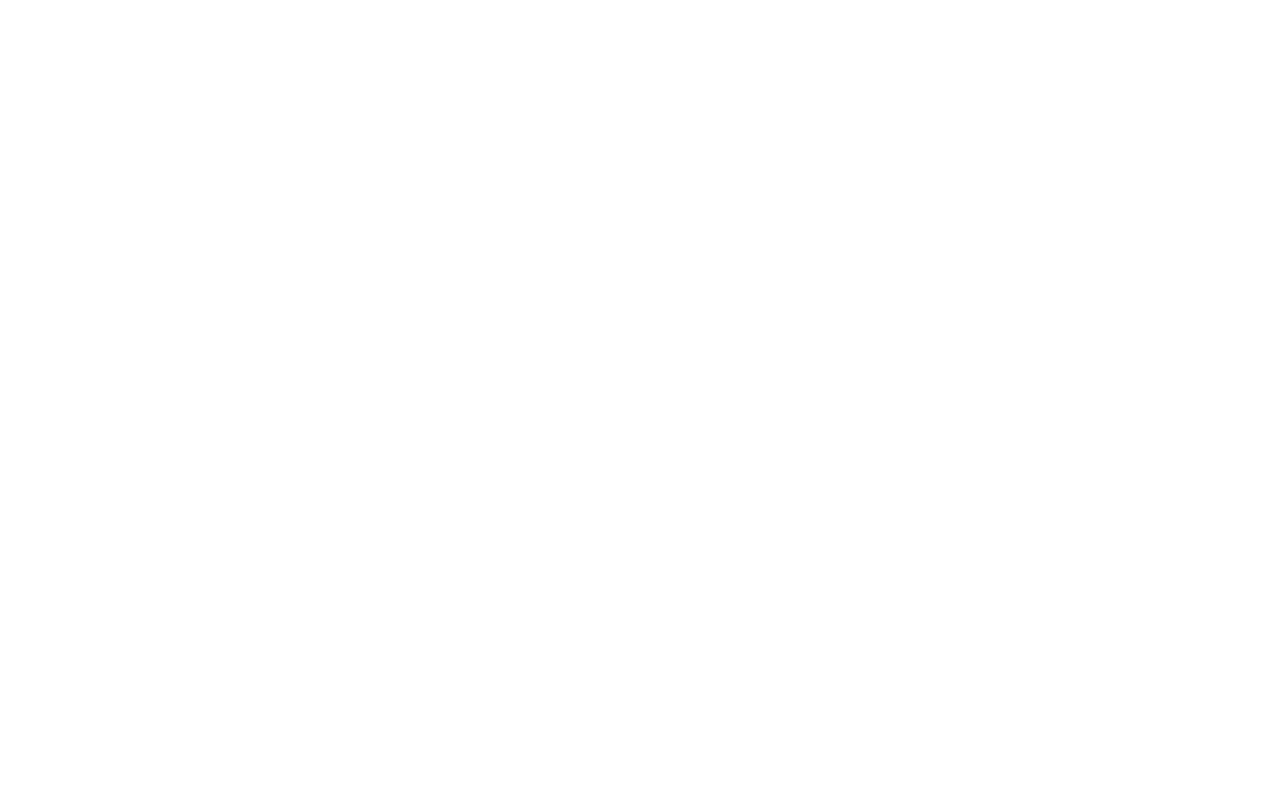
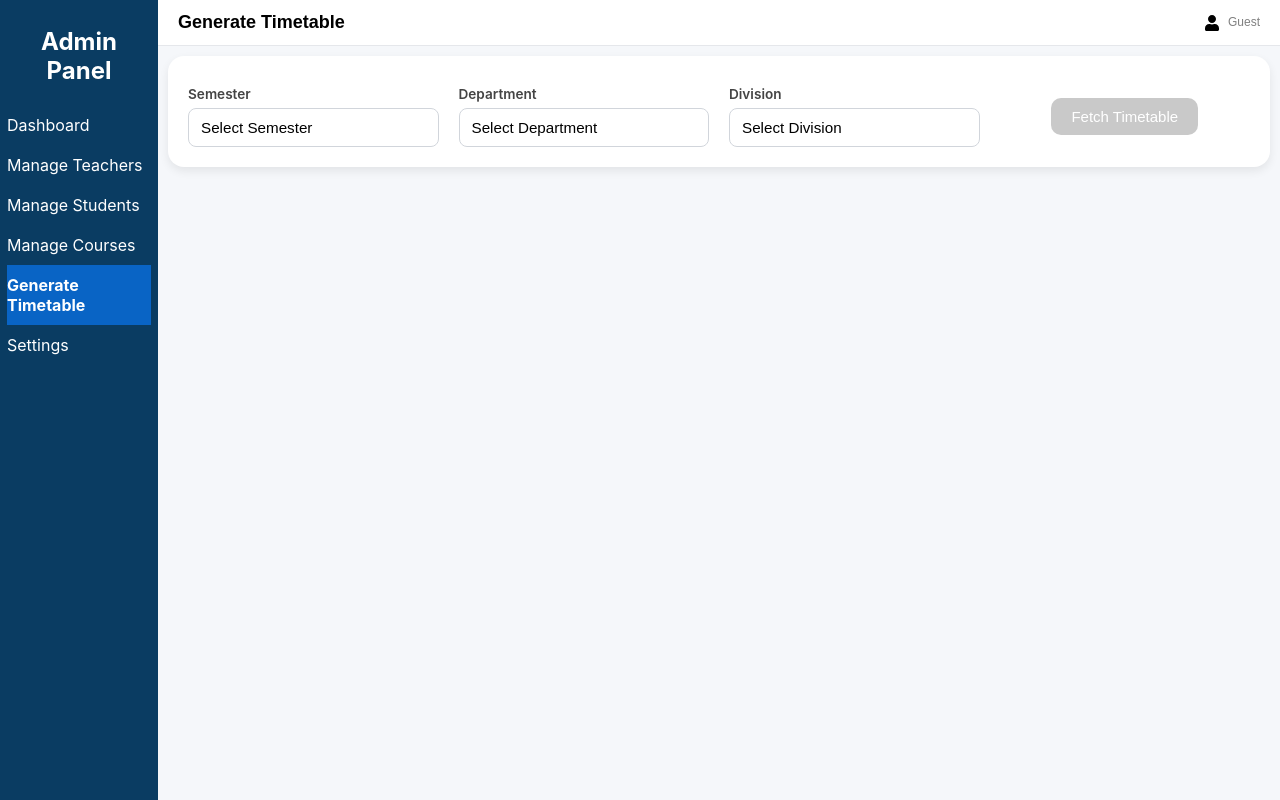
Before and after one commit to ChandrikaLinkEZ/Smart_Class_Crew, a React (Create React App) app in the folder timetablescheduler/: page /timetable in a window 1280 px wide. Before the commit this address had no page. Built offline with nearby package versions, Linux system fonts and the light colour scheme.

Commit message:
Admin dashboard is done generate time table is in progress

```diff
--- a/timetablescheduler/src/AdminDashboard.css
+++ b/timetablescheduler/src/AdminDashboard.css
@@ -148,27 +148,6 @@
    font-weight: bold;
 }
 
-.holiday-table {
-   width: 100%;
-   border-collapse: collapse;
-   margin-top: 10px;
-   background: #fff;
-   border-radius: 8px;
-   overflow: hidden;
-}
-
-.holiday-table th,
-.holiday-table td {
-   border: 1px solid #ddd;
-   padding: 10px;
-   text-align: left;
-}
-
-.holiday-table th {
-   background-color: #3c3c92;
-   color: white;
-}
-
 .holiday-table tr:nth-child(even) {
    background-color: #f9f9f9;
 }
@@ -204,7 +183,6 @@
 
 .holiday-card {
    background: #ffffff;
-   /* dark blue background */
    flex: 1;
    padding: 10px 15px;
    border-radius: 16px;
@@ -213,10 +191,37 @@
 
 .holiday-card h3 {
    text-align: left;
-   margin-bottom: 10px;
-   margin-top: 10px;
-   font-size: 18px;
-   font-weight: 600;
+}
+
+.holiday-table-wrapper {
+   max-height: 200px;
+   /* limit height */
+   overflow-y: auto;
+   /* enable vertical scroll */
+   border: 1px solid #ddd;
+   /* optional */
+}
+
+.holiday-table {
+   width: 100%;
+   border-collapse: collapse;
+}
+
+.holiday-table th,
+.holiday-table td {
+   padding: 8px;
+   border: 1px solid #ddd;
+   text-align: left;
+}
+
+.holiday-table thead th {
+   background-color: #3c3c92;
+   color: white;
+   position: sticky;
+   top: 0;
+   /* stick header to top */
+   z-index: 10;
+   /* ensure it stays above rows */
 }
 
 /* Container card */
--- a/timetablescheduler/src/AdminDashboard.js
+++ b/timetablescheduler/src/AdminDashboard.js
@@ -21,7 +21,7 @@
       female_percent: 0,
    });
    const [date, setDate] = useState(new Date());
-   const [notice, setNotices] = useState([]);
+   // const [notice, setNotices] = useState([]);
    const [holidays, setHolidays] = useState([]);  // ✅ Add holidays state
 
    const handleLogout = () => {
@@ -56,18 +56,18 @@
    }, []);
 
    // Fetch notices
-   useEffect(() => {
-      const fetchNotices = async () => {
-         try {
-            const response = await fetch("http://127.0.0.1:5000/api/notices");
-            const data = await response.json();
-            setNotices(data);
-         } catch (error) {
-            console.error("Error fetching Notices:", error);
-         }
-      };
-      fetchNotices();
-   }, []);
+   // useEffect(() => {
+   //    const fetchNotices = async () => {
+   //       try {
+   //          const response = await fetch("http://127.0.0.1:5000/api/notices");
+   //          const data = await response.json();
+   //          setNotices(data);
+   //       } catch (error) {
+   //          console.error("Error fetching Notices:", error);
+   //       }
+   //    };
+   //    fetchNotices();
+   // }, []);
 
    // Fetch holidays
    useEffect(() => {
@@ -136,10 +136,10 @@
 
                <div className="leftSide">
                   <div className="card-grid">
-                     <div className="card"><p>Students</p><b>{stats.students_count}</b></div>
-                     <div className="card"><p>Teachers</p><b>{stats.teachers_count}</b></div>
-                     <div className="card"><p>Manage Timeslots</p><b>Go</b></div>
-                     <div className="card"><p>Generate Timetable</p><b>Go</b></div>
+                     <div className="card"><p>Students</p><b>{stats.students_count || 0}</b></div>
+                     <div className="card"><p>Teachers</p><b>{stats.teachers_count || 0}</b></div>
+                     <div className="card"><p>Total Courses</p><b>{stats.courses || 0}</b></div>
+                     <div className="card"><p>Total Divisions</p><b>{stats.divisions || 0}</b></div>
                   </div>
 
                   <div className="belowGrid">
@@ -175,10 +175,12 @@
                      <div className="holiday-card">
                         <h3>Holiday List</h3>
 
+                        <div className="holiday-table-wrapper">
                            <table className="holiday-table">
                               <thead>
                                  <tr>
                                     <th>Date</th>
+                                    <th>Day</th>
                                     <th>Holiday</th>
                                  </tr>
                               </thead>
@@ -193,16 +195,18 @@
                                                 year: "numeric",
                                              })}
                                           </td>
-                                       <td>{holiday.title}</td>
+                                          <td>{holiday.day}</td>
+                                          <td>{holiday.name}</td>
                                        </tr>
                                     ))
                                  ) : (
                                     <tr>
-                                    <td colSpan="2">No holidays found</td>
+                                       <td colSpan="3">No holidays found</td>
                                     </tr>
                                  )}
                               </tbody>
                            </table>
+                        </div>
                      </div>
 
                      {/* ✅ Students Chart */}
--- a/timetablescheduler/src/App.js
+++ b/timetablescheduler/src/App.js
@@ -4,6 +4,7 @@
 import AdminDashboard from './AdminDashboard';
 import ManageStudents from './ManageStudents';
 import ManageCourse from './ManageCourse';
+import GenerateTimetable from './GenerateTimetable';
 
 function App() {
 
@@ -15,6 +16,7 @@
           <Route path="/dashboard" element={<AdminDashboard />} />
           <Route path="/students" element={<ManageStudents />} />
           <Route path="/courses" element={<ManageCourse />} />
+          <Route path="/timetable" element={<GenerateTimetable />} />
         </Routes>
       </Router>
     </div>
--- /dev/null
+++ b/timetablescheduler/src/GenerateTimetable.css
@@ -0,0 +1,83 @@
+.timetable-card {
+   background: #ffffff;
+   padding: 20px;
+   margin: 10px;
+   border-radius: 16px;
+   box-shadow: 0 4px 10px rgba(0, 0, 0, 0.08);
+}
+
+.form-title {
+   font-size: 20px;
+   font-weight: 600;
+   color: #3c3c92;
+   margin-bottom: 20px;
+   text-align: left;
+}
+
+.form-grid {
+   display: grid;
+   grid-template-columns: repeat(auto-fit, minmax(220px, 1fr));
+   gap: 20px;
+}
+
+.form-group {
+   display: flex;
+   flex-direction: column;
+}
+
+.form-group label {
+   font-weight: 600;
+   margin-bottom: 6px;
+   color: #444;
+}
+
+.form-group select {
+   width: 100%;
+   padding: 10px 12px;
+   border-radius: 8px;
+   border: 1px solid #d1d5db;
+   background: rgba(255, 255, 255, 0.1);
+   color: #000;
+   /* white text for the select box */
+   font-size: 0.95rem;
+   cursor: pointer;
+   appearance: none;
+   /* remove default arrow */
+   transition: all 0.3s;
+   box-sizing: border-box;
+}
+
+.form-group select:focus {
+   outline: none;
+   border-color: #60a5fa;
+   box-shadow: 0 0 8px rgba(96, 165, 250, 0.5);
+}
+
+.form-group select option {
+   background: #fff;
+   /* white background */
+   color: #000;
+   /* black text for visibility */
+}
+
+.fetch-btn {
+   display: block;
+   margin: auto auto;
+   height: fit-content;
+   padding: 10px 20px;
+   font-size: 15px;
+   background-color: #3c3c92;
+   color: white;
+   border: none;
+   border-radius: 10px;
+   cursor: pointer;
+}
+
+.fetch-btn:disabled {
+   background-color: #c9c9c9;
+   cursor: not-allowed;
+}
+
+.fetch-btn:hover:not(:disabled) {
+   background-color: #2b2b6e;
+}
--- /dev/null
+++ b/timetablescheduler/src/GenerateTimetable.js
@@ -0,0 +1,107 @@
+import { useEffect, useState } from "react";
+import "./GenerateTimetable.css";
+import { NavLink } from "react-router-dom";
+import Navbar from "./Navbar";
+import { useNavigate } from "react-router-dom";
+import ReactModal from "react-modal";
+
+ReactModal.setAppElement("#root");
+
+function GenerateTimetable() {
+   const [user, setUser] = useState(null);
+   const navigate = useNavigate();
+   const [semester, setSemester] = useState("");
+   const [department, setDepartment] = useState("");
+   const [division, setDivision] = useState("");
+
+   const handleLogout = () => {
+      console.log("Logged out!");
+      navigate("/");
+   };
+
+   useEffect(() => {
+      const storedUser = localStorage.getItem("user");
+      if (storedUser) {
+         setUser(JSON.parse(storedUser));
+      }
+   }, []);
+
+   const handleFetch = () => {
+      console.log("Fetch timetable for:", { semester, department, division });
+      // 🔗 Call API here
+   };
+
+   return (
+      <div className="manage-container">
+         {/* Sidebar */}
+         <aside className="sidebar">
+            <h2>Admin Panel</h2>
+            <ul>
+               <li><NavLink to="/dashboard" className={({ isActive }) => (isActive ? "active" : "")}>Dashboard</NavLink></li>
+               <li><NavLink to="/teachers" className={({ isActive }) => (isActive ? "active" : "")}>Manage Teachers</NavLink></li>
+               <li><NavLink to="/students" className={({ isActive }) => (isActive ? "active" : "")}>Manage Students</NavLink></li>
+               <li><NavLink to="/courses" className={({ isActive }) => (isActive ? "active" : "")}>Manage Courses</NavLink></li>
+               <li><NavLink to="/timetable" className={({ isActive }) => (isActive ? "active" : "")}>Generate Timetable</NavLink></li>
+               <li><NavLink to="/settings" className={({ isActive }) => (isActive ? "active" : "")}>Settings</NavLink></li>
+            </ul>
+         </aside>
+
+         {/* Main */}
+         <div className="student">
+            <Navbar title="Generate Timetable" user={user} onLogout={handleLogout} />
+
+            <div className="timetable-card">
+
+               <div className="form-grid">
+                  {/* Semester */}
+                  <div className="form-group">
+                     <label>Semester</label>
+                     <select value={semester} onChange={(e) => setSemester(e.target.value)}>
+                        <option value="">Select Semester</option>
+                        {[1, 2, 3, 4, 5, 6, 7, 8].map(num => (
+                           <option key={num} value={num}>Semester {num}</option>
+                        ))}
+                     </select>
+                  </div>
+
+                  {/* Department */}
+                  <div className="form-group">
+                     <label>Department</label>
+                     <select value={department} onChange={(e) => setDepartment(e.target.value)}>
+                        <option value="">Select Department</option>
+                        <option value="CSE">Computer Science</option>
+                        <option value="ECE">Electronics</option>
+                        <option value="ME">Mechanical</option>
+                        <option value="CE">Civil</option>
+                        <option value="EE">Electrical</option>
+                     </select>
+                  </div>
+
+                  {/* Division */}
+                  <div className="form-group">
+                     <label>Division</label>
+                     <select value={division} onChange={(e) => setDivision(e.target.value)}>
+                        <option value="">Select Division</option>
+                        <option value="A">Division A</option>
+                        <option value="B">Division B</option>
+                        <option value="C">Division C</option>
+                     </select>
+                  </div>
+
+                  <button
+                     className="fetch-btn"
+                     onClick={handleFetch}
+                     disabled={!semester || !department || !division}
+                  >
+                     Fetch Timetable
+                  </button>
+
+               </div>
+
+            </div>
+         </div>
+      </div>
+   );
+}
+
+export default GenerateTimetable;
```
Lines whose indentation alone changed are shown as unchanged.
